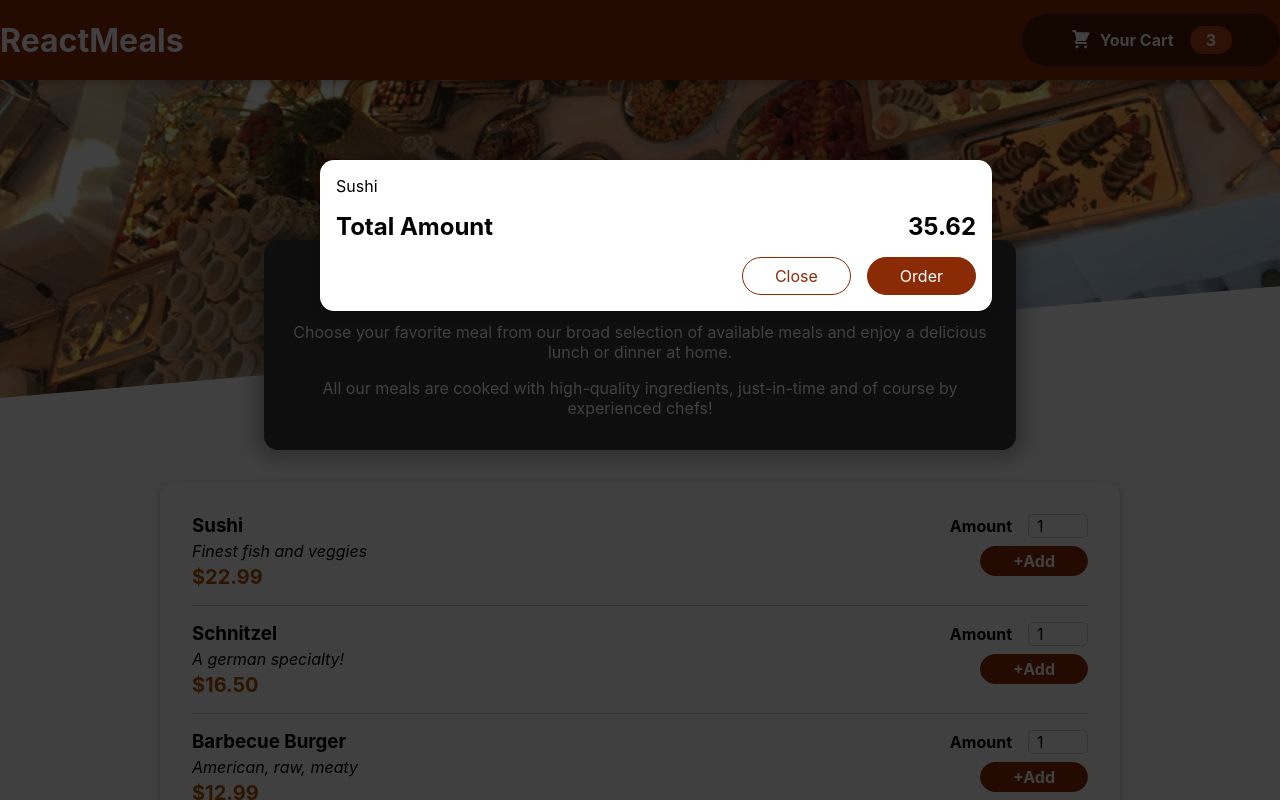
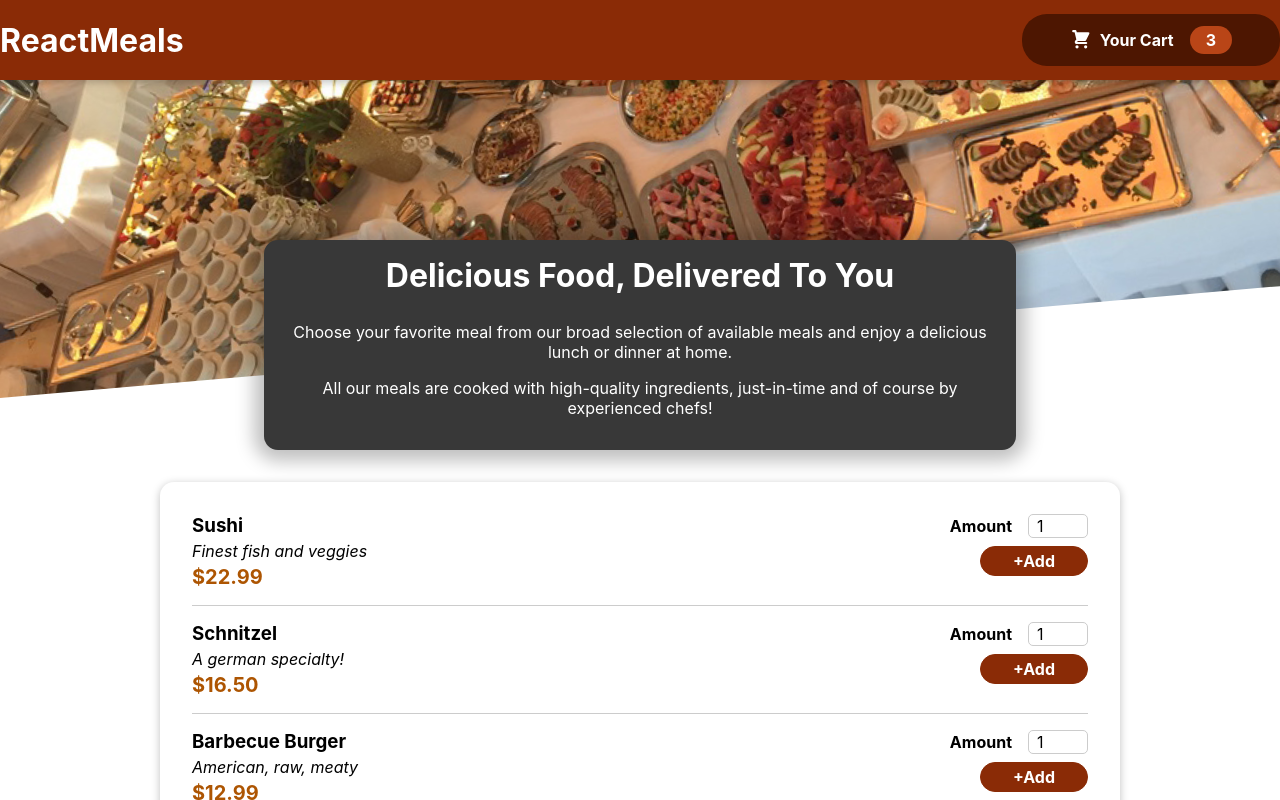
Before and after one commit to revivesanjeev/Restaurants-website, a React (Create React App) app: page / in a window 1280 px wide. Shown: the top 800 px of the page. Built offline with nearby package versions, Linux system fonts and the light colour scheme.

Commit message:
adding the closing fn for cart

```diff
--- a/src/App.js
+++ b/src/App.js
@@ -1,13 +1,26 @@
-import React, { Fragment } from "react";
+import React, { Fragment, useState } from "react";
 import Header from "./components/Layout/Header";
 import Meals from "./components/Meals/Meals";
 import Cart from "./components/Cart/Cart";
 
 function App() {
+
+  const [cartIsShown,setCartIsShown]=useState(false);
+
+    const showCartHandler = () => {
+      setCartIsShown(true);
+    };
+
+    const hideCartHandler = () => {
+      setCartIsShown(false);
+    };
+
+
+
   return (
     <Fragment>
-      <Cart/>
-      <Header />
+     { cartIsShown && <Cart onClose={hideCartHandler}/>}
+      <Header  onShowCart={showCartHandler}/>
       <main>
         <Meals />
       </main>
--- a/src/components/Cart/Cart.js
+++ b/src/components/Cart/Cart.js
@@ -10,14 +10,14 @@
   );
 
   return (
-    <Modal>
+    <Modal onClose={props.onClose}>
       {cartItems}
       <div className={classes.total}>
         <span>Total Amount</span>
         <span>35.62</span>
       </div>
       <div className={classes.actions}>
-        <button className={classes["button--alt"]}>Close</button>
+        <button className={classes["button--alt"]}  onClick={props.onClose}>Close</button>
         <button className={classes.button}>Order</button>
       </div>
     </Modal>
--- a/src/components/Layout/Header.js
+++ b/src/components/Layout/Header.js
@@ -12,7 +12,7 @@
     <Fragment>
     <header className={classes.header}>
        <h1>ReactMeals</h1>
-       <HeaderCartButton/>
+       <HeaderCartButton onClick={props.onShowCart}/>
     </header>
     <div className={classes['main-image']}>
         <img src={meals} alt='A  table full of delicious food!'/>
--- a/src/components/Layout/HeaderCartButton.js
+++ b/src/components/Layout/HeaderCartButton.js
@@ -8,7 +8,7 @@
 
 
   return (
-    <button className={classes.button}>
+    <button className={classes.button} onClick={props.onClick}>
       <span className={classes.icon}>
         <CartIcon />
       </span>
--- a/src/components/UI/Modal.js
+++ b/src/components/UI/Modal.js
@@ -3,7 +3,7 @@
 import ReactDOM from 'react-dom';
 
 const Backdrop = props=>{
-    return <div className={classes.backdrop}/>
+    return <div className={classes.backdrop} onClick={props.onClose}/>
 };
 
 
@@ -19,7 +19,7 @@
   return (
     <Fragment>
       {ReactDOM.createPortal(
-        <Backdrop  />,
+        <Backdrop  onClose={props.onClose}/>,
         portalElement
       )}
       {ReactDOM.createPortal(
```
